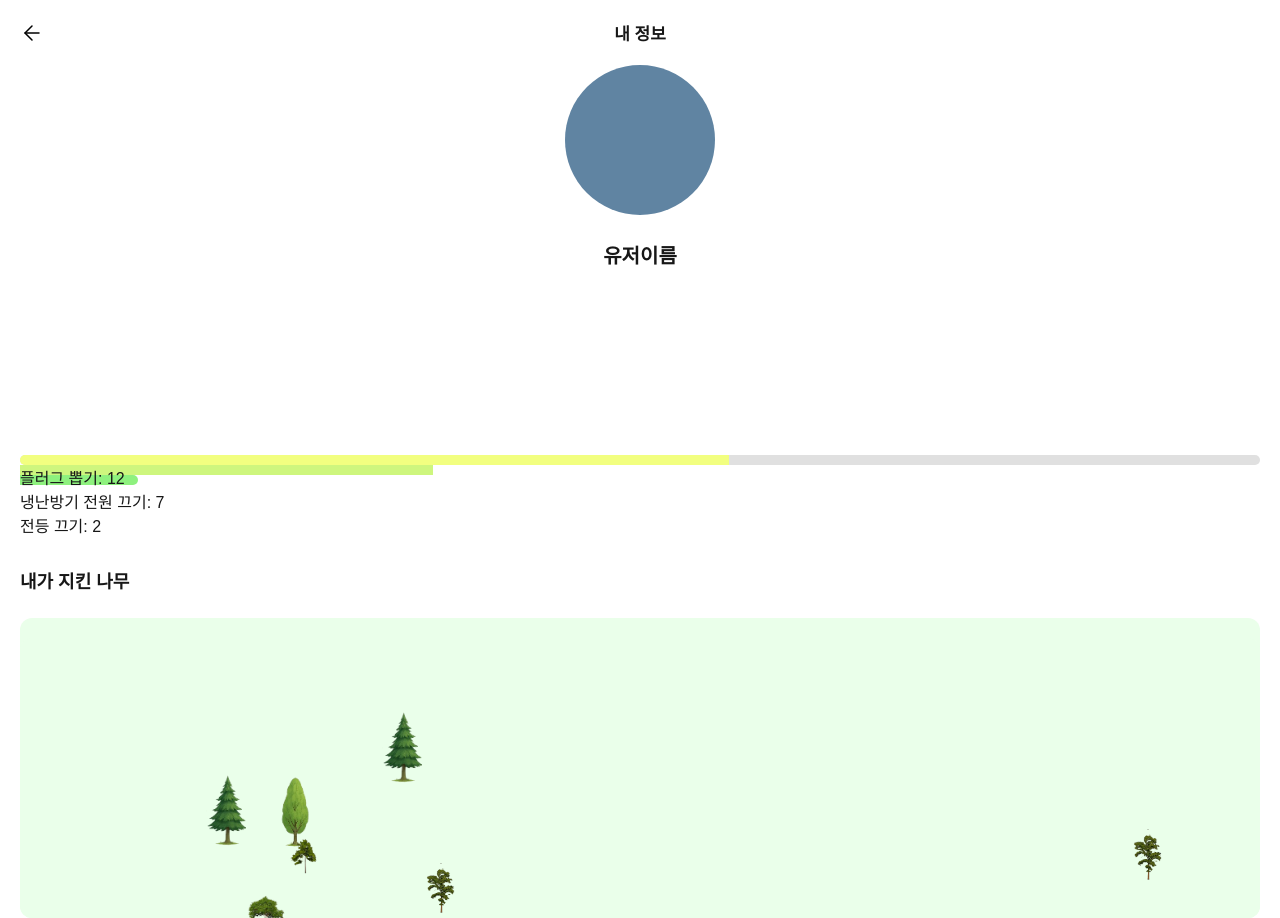
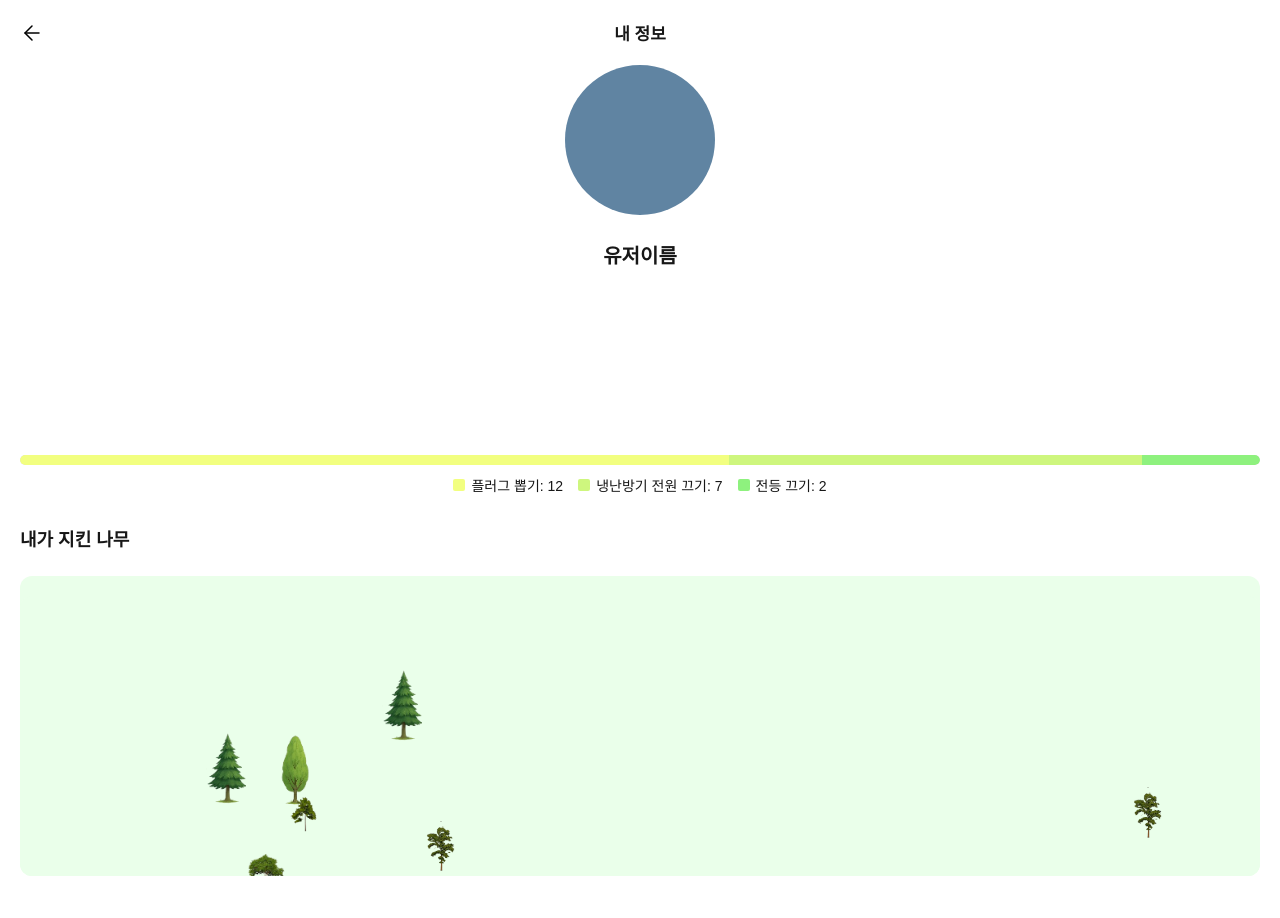
Before and after one commit to Team-Netzero/timeforgreen-fe, a Next.js app: page /user in a window 1280 px wide. After the commit the page ends 876 px from the top, so only its background shows below. Built offline with nearby package versions, Linux system fonts and the light colour scheme.

Commit message:
feature-linebar

```diff
--- a/src/app/user/page.jsx
+++ b/src/app/user/page.jsx
@@ -77,7 +77,6 @@ export default function UserPage() {
           <div className={styles.sub_title} style={{ marginTop: "30px" }}>
             내가 지킨 나무
           </div>
-        </div>
           <div className={styles.tree_container}>
             <div className={styles.tree_container}>
               {Array.from({ length: treenumber }).map((_, i) => {
@@ -101,5 +100,6 @@ export default function UserPage() {
           </div>
         </div>
       </div>
+    </div>
   );
 }
--- a/src/app/user/page.module.css
+++ b/src/app/user/page.module.css
@@ -29,6 +29,8 @@
   height: 10px;
   border-radius: 10px;
   background-color: #e0e0e0;
+  display: flex; /* 추가 */
+  overflow: hidden; /* 둥근 모서리 처리 */
 }
 .level {
   margin-bottom: 12px;
@@ -50,3 +52,24 @@
   width: 40px;
   height: auto;
 }
+
+.legend {
+  display: flex;
+  justify-content: center;
+  margin-top: 10px;
+  gap: 15px;
+  font-size: 14px;
+  align-items: center;
+}
+
+.legend_item {
+  display: flex;
+  align-items: center;
+  gap: 6px;
+}
+
+.color_box {
+  width: 12px;
+  height: 12px;
+  border-radius: 2px;
+}
```
Lines whose indentation alone changed are shown as unchanged.
